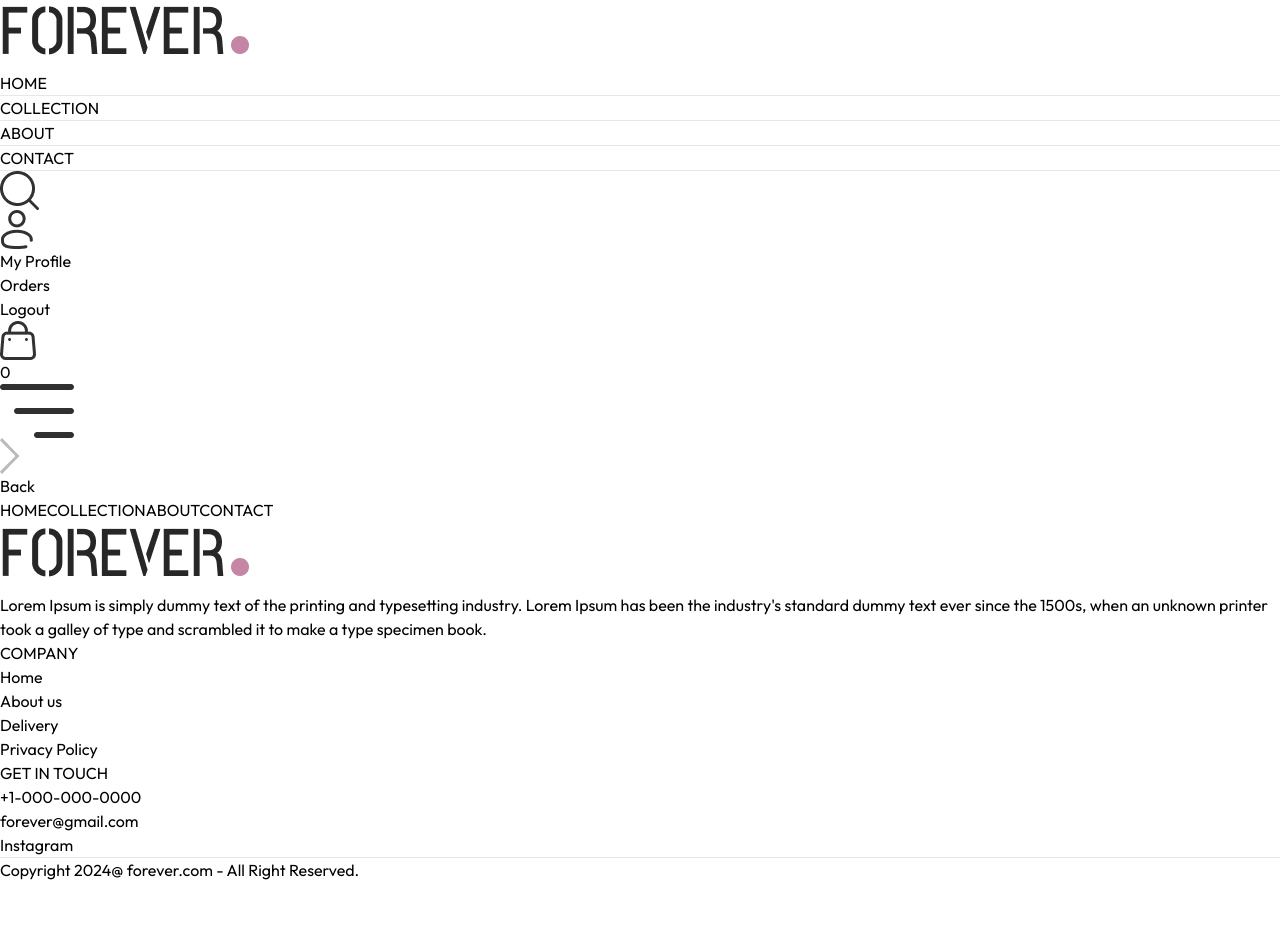
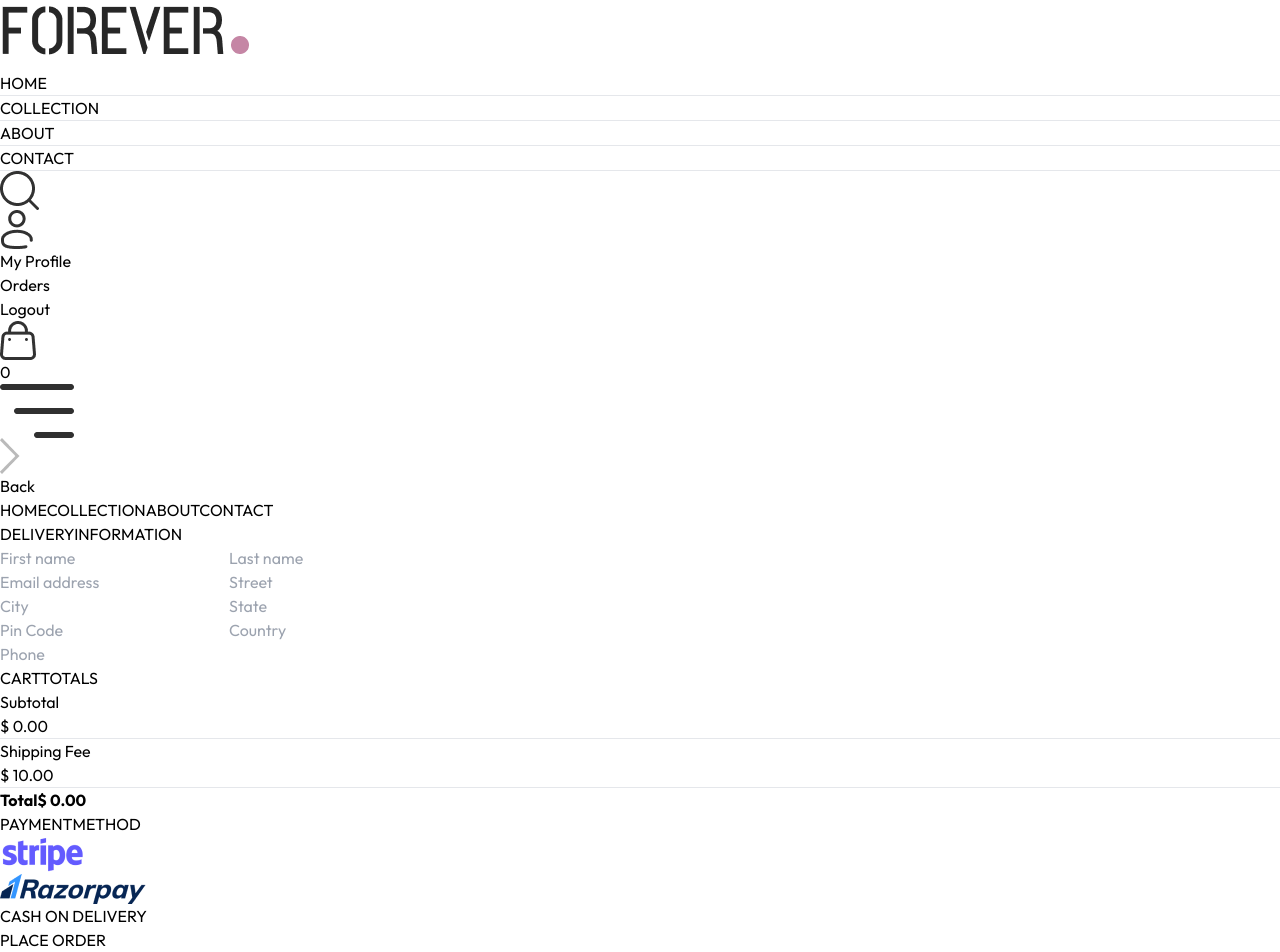
Before and after one commit to Harshvardhan-91/Ecommerce-Website, a React (Vite) app in the folder frontend/: page /place-order in a window 1280 px wide. Shown: the top 952 px of the page. Before the commit the page ends 882 px from the top, so only its background shows below. Built offline with nearby package versions, Linux system fonts and the light colour scheme.

Commit message:
Completed Placeorder page

```diff
--- a/frontend/src/pages/PlaceOrder.jsx
+++ b/frontend/src/pages/PlaceOrder.jsx
@@ -1,8 +1,63 @@
-import React from 'react'
+import React, { useContext, useState } from 'react'
+import Title from '../components/Title'
+import CartTotal from '../components/CartTotal'
+import { assets } from '../assets/assets'
+import { ShopContext } from '../context/ShopContext'
 
 const PlaceOrder = () => {
+
+  const [method,setMethod] = useState('cod');
+  const {navigate} = useContext(ShopContext);
   return (
-    <div>
+    <div className='flex flex-col sm:flex-row justify-between gap-4 pt-5 sm:pt-14 min-h-[80vh] border-t'>
+      <div className='flex flex-col gap-4 w-full sm:max-w-[480px]'>
+        <div className="text-xl sm:text-2xl my-3">
+          <Title text1={'DELIVERY'} text2={'INFORMATION'}/>
+        </div>
+        <div className='flex gap-3'>
+          <input className='border border-gray-300 rounded py-1.5 px-3.5 w-full' type="text" placeholder='First name'/>
+          <input className='border border-gray-300 rounded py-1.5 px-3.5 w-full' type="text" placeholder='Last name'/>
+        </div>
+        <input className='border border-gray-300 rounded py-1.5 px-3.5 w-full' type="email" placeholder='Email address'/>
+        <input className='border border-gray-300 rounded py-1.5 px-3.5 w-full' type="text" placeholder='Street'/>
+        <div className='flex gap-3'>
+          <input className='border border-gray-300 rounded py-1.5 px-3.5 w-full' type="text" placeholder='City'/>
+          <input className='border border-gray-300 rounded py-1.5 px-3.5 w-full' type="text" placeholder='State'/>
+        </div>
+        <div className='flex gap-3'>
+          <input className='border border-gray-300 rounded py-1.5 px-3.5 w-full' type="number" placeholder='Pin Code'/>
+          <input className='border border-gray-300 rounded py-1.5 px-3.5 w-full' type="text" placeholder='Country'/>
+        </div>
+        <input className='border border-gray-300 rounded py-1.5 px-3.5 w-full' type="number" placeholder='Phone'/>
+      </div>
+      {/* -------RIGHT SIDE------- */}
+      <div className='mt-8'>
+        <div className='mt-8 min-w-80'>
+          <CartTotal/>
+        </div>
+        <div className='mt-12'>
+          <Title text1={'PAYMENT'} text2={'METHOD'}/>
+          {/* ----------PAYMENT----------- */}
+          <div className='flex gap-3 flex-col lg:flex-row'>
+            <div onClick={()=>setMethod('stripe')} className='flex items-center gap-3 border p-2 px-3 cursor-pointer'>
+              <p className={`min-w-3.5 h-3.5 border rounded-full ${method=== 'stripe'? 'bg-green-400' : '' }`}></p>
+              <img className='h-5 mx-4' src={assets.stripe_logo} alt="" />
+            </div>
+            <div onClick={()=>setMethod('razorpay')} className='flex items-center gap-3 border p-2 px-3 cursor-pointer'>
+              <p className={`min-w-3.5 h-3.5 border rounded-full ${method=== 'razorpay'? 'bg-green-400' : '' }`}></p>
+              <img className='h-5 mx-4' src={assets.razorpay_logo} alt="" />
+            </div>
+            <div onClick={()=>setMethod('cod')} className='flex items-center gap-3 border p-2 px-3 cursor-pointer'>
+              <p className={`min-w-3.5 h-3.5 border rounded-full ${method=== 'cod'? 'bg-green-400' : '' }`}></p>
+              <p className='text-gray-500 text-sm font-medium mx-4'>CASH ON DELIVERY</p>
+            </div>
+          </div>
+          <div className='w-full text-end mt-8'>
+            <button onClick={()=>navigate('/orders')} className='bg-black text-white px-16 py-3 text-sm'>PLACE ORDER</button>
+          </div>
+        </div>
+      </div>
+
 
     </div>
   )
```
